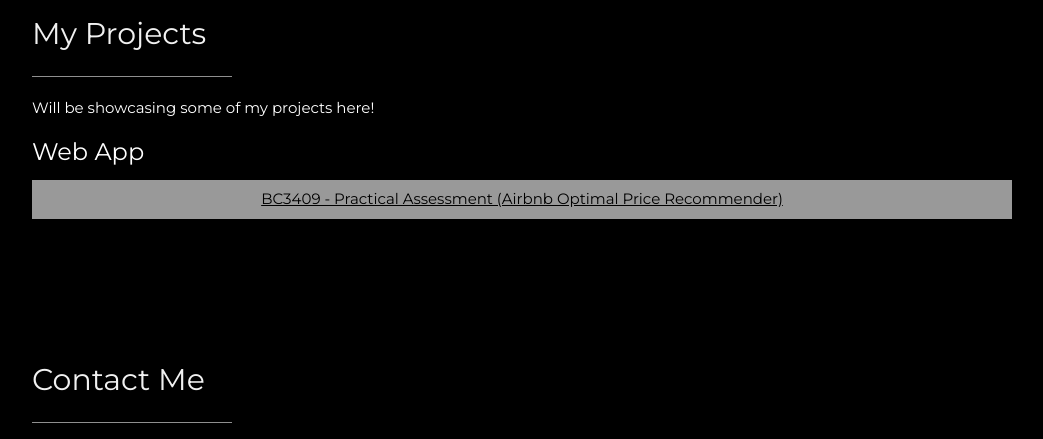
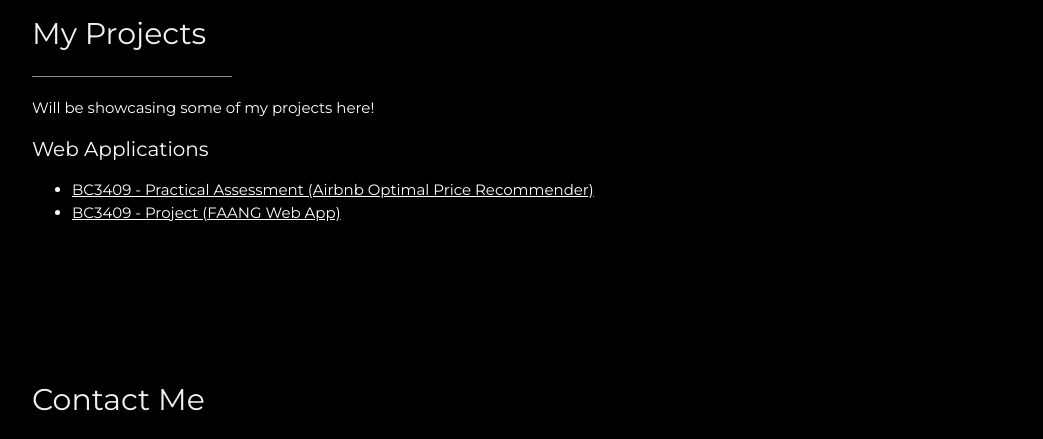
Before and after one commit to tonyngmk/tonyngmk.github.io, a plain HTML site: page index.html in a window 1280 px wide. Shown: the part 2520-2959 px from the top of the page, without its empty margins (178-1221 px from the left). Drawn offline with Linux system fonts and the light colour scheme.

Commit message:
Changed projects

```diff
--- a/index.html
+++ b/index.html
@@ -204,10 +204,13 @@ body, h1,h2,h3,h4,h5,h6 {font-family: "Montserrat", sans-serif}
     <hr style="width:200px" class="w3-opacity">
 	<p> Will be showcasing some of my projects here!</p>
 
-	<h3>Web App</h3>
-        <ul class="w3-ul w3-white w3-center w3-opacity w3-hover-opacity-off">
+	<h4>Web Applications</h4>
+        <ul>
 			<a href="http://bc3409pa.herokuapp.com/">
 			  <li>BC3409 - Practical Assessment (Airbnb Optimal Price Recommender) </li>
+			</a>
+			<a href="http://bc3409project.herokuapp.com/">
+			  <li>BC3409 - Project (FAANG Web App) </li>
 			</a>
         </ul>
     <!-- Grid for photos -->
```
